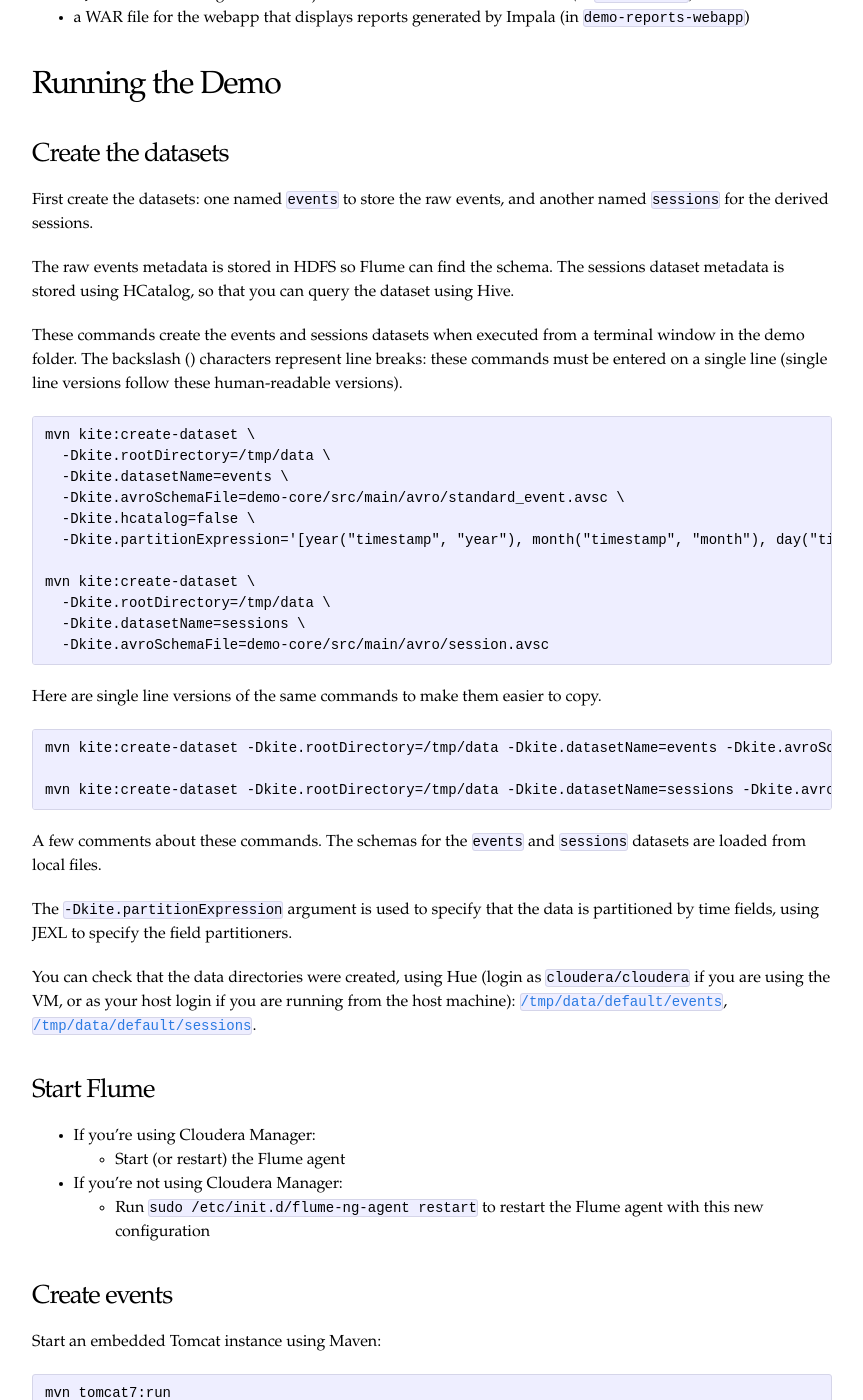
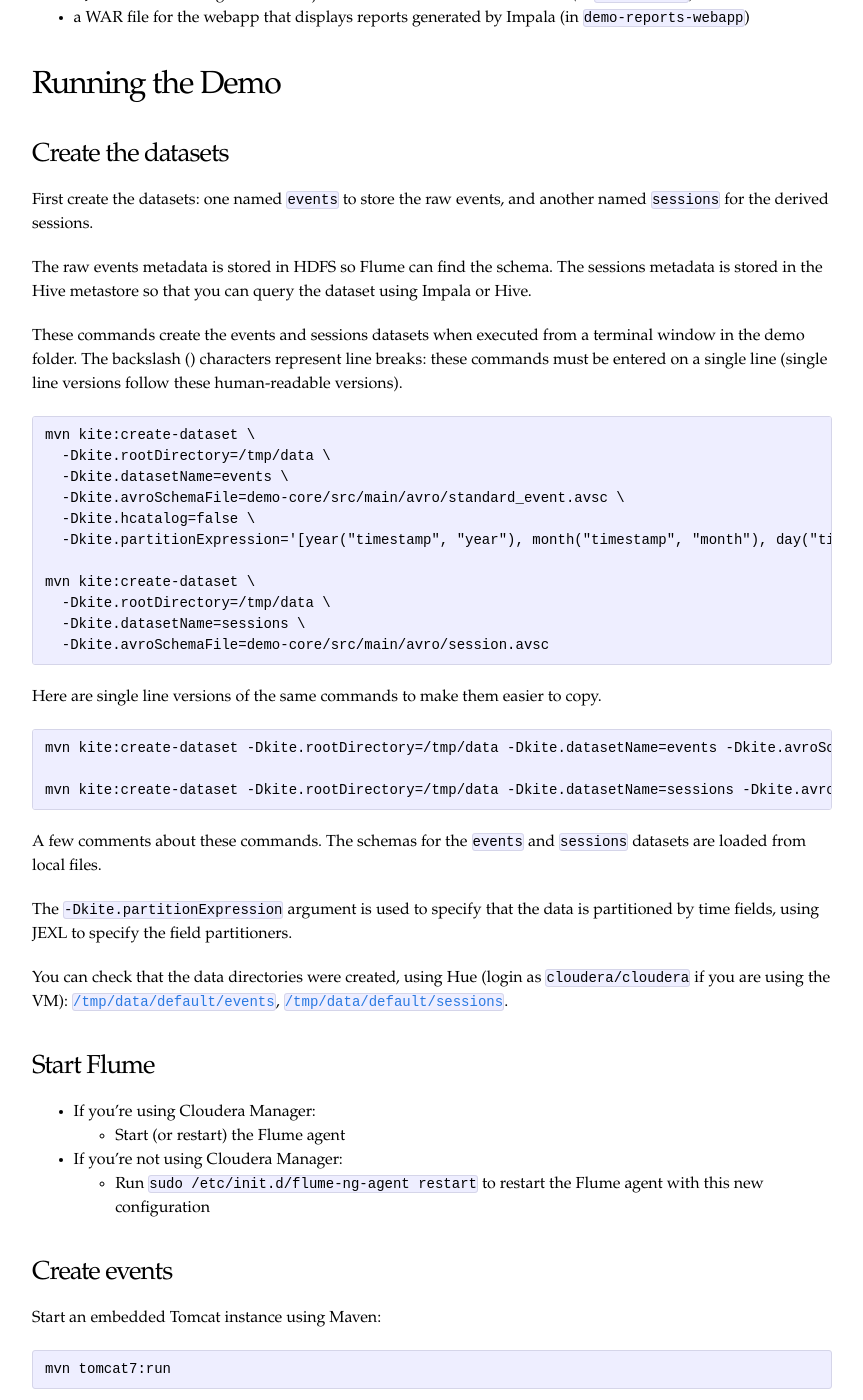
Before and after one commit to kite-sdk/kite-docs, a Jekyll site: the page built from KiteEndToEndDemo.md, in a window 1280 px wide and 1400 px high, scrolled down 2084 px. Shown: the whole window, without its empty margins (208-1071 px from the left). Built offline with Jekyll 4.4.1, drawn with Linux system fonts in a browser that asks for light colours; some of the changed text lies outside the part shown.

Commit message:
Update KiteEndToEndDemo.md

````diff
--- a/KiteEndToEndDemo.md
+++ b/KiteEndToEndDemo.md
@@ -93,7 +93,7 @@ Maven creates the following artifacts:
 First create the datasets: one named `events` to store the raw events,
 and another named `sessions` for the derived sessions.
 
-The raw events metadata is stored in HDFS so Flume can find the schema. The sessions dataset metadata is stored using HCatalog, so that you can query the dataset using Hive.
+The raw events metadata is stored in HDFS so Flume can find the schema. The sessions metadata is stored in the Hive metastore so that you can query the dataset using Impala or Hive.
 
 These commands create the events and sessions datasets when executed from a terminal window in the demo folder. The backslash (\) characters represent line breaks: these commands must be entered on a single line (single line versions follow these human-readable versions).
 
@@ -123,7 +123,7 @@ A few comments about these commands. The schemas for the `events` and `sessions`
 
 The `-Dkite.partitionExpression` argument is used to specify that the data is partitioned by time fields, using JEXL to specify the field partitioners.
 
-You can check that the data directories were created, using Hue (login as `cloudera/cloudera` if you are using the VM, or as your host login if you are running from the host machine): [`/tmp/data/default/events`](http://quickstart.cloudera:8888/filebrowser/#/tmp/data/default/events),
+You can check that the data directories were created, using Hue (login as `cloudera/cloudera` if you are using the VM): [`/tmp/data/default/events`](http://quickstart.cloudera:8888/filebrowser/#/tmp/data/default/events),
  [`/tmp/data/default/sessions`](http://quickstart.cloudera:8888/filebrowser/#/tmp/data/default/sessions).
 
 ### Start Flume
@@ -187,11 +187,11 @@ Another way is to run ad hoc SQL queries using the Hue interfaces to
 [Impala](http://quickstart.cloudera:8888/impala/) or [Hive](http://quickstart.cloudera:8888/beeswax/). Here are some queries you can try:
 
 ```
-DESCRIBE sessions
+DESCRIBE sessions;
 
-SELECT * FROM sessions
+SELECT * FROM sessions;
 
-SELECT AVG(duration) FROM sessions
+SELECT AVG(duration) FROM sessions;
 ```
 
 ### Delete the Datasets
````
Also changed, not shown: other parts of KiteEndToEndDemo.md (+2 -2 lines).
